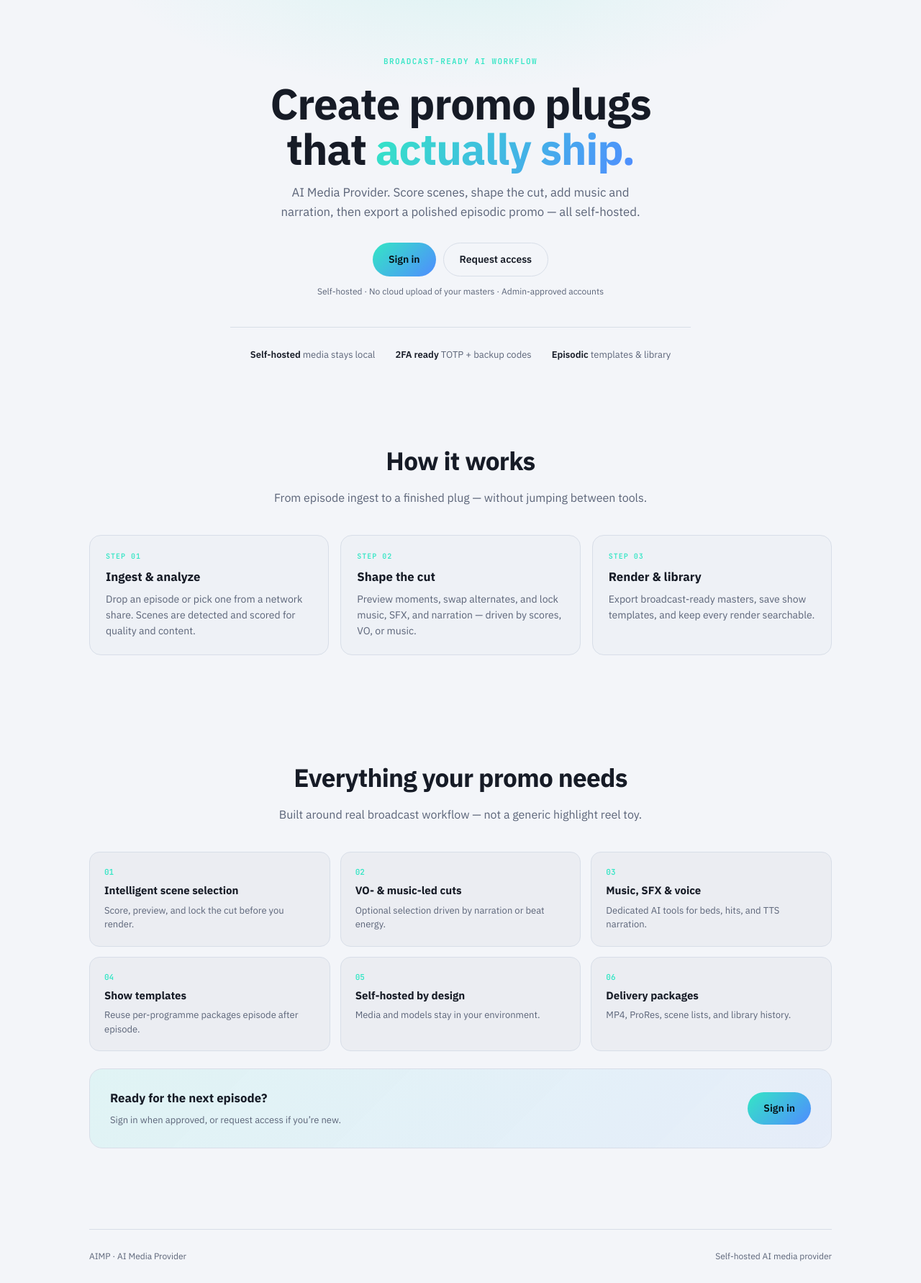
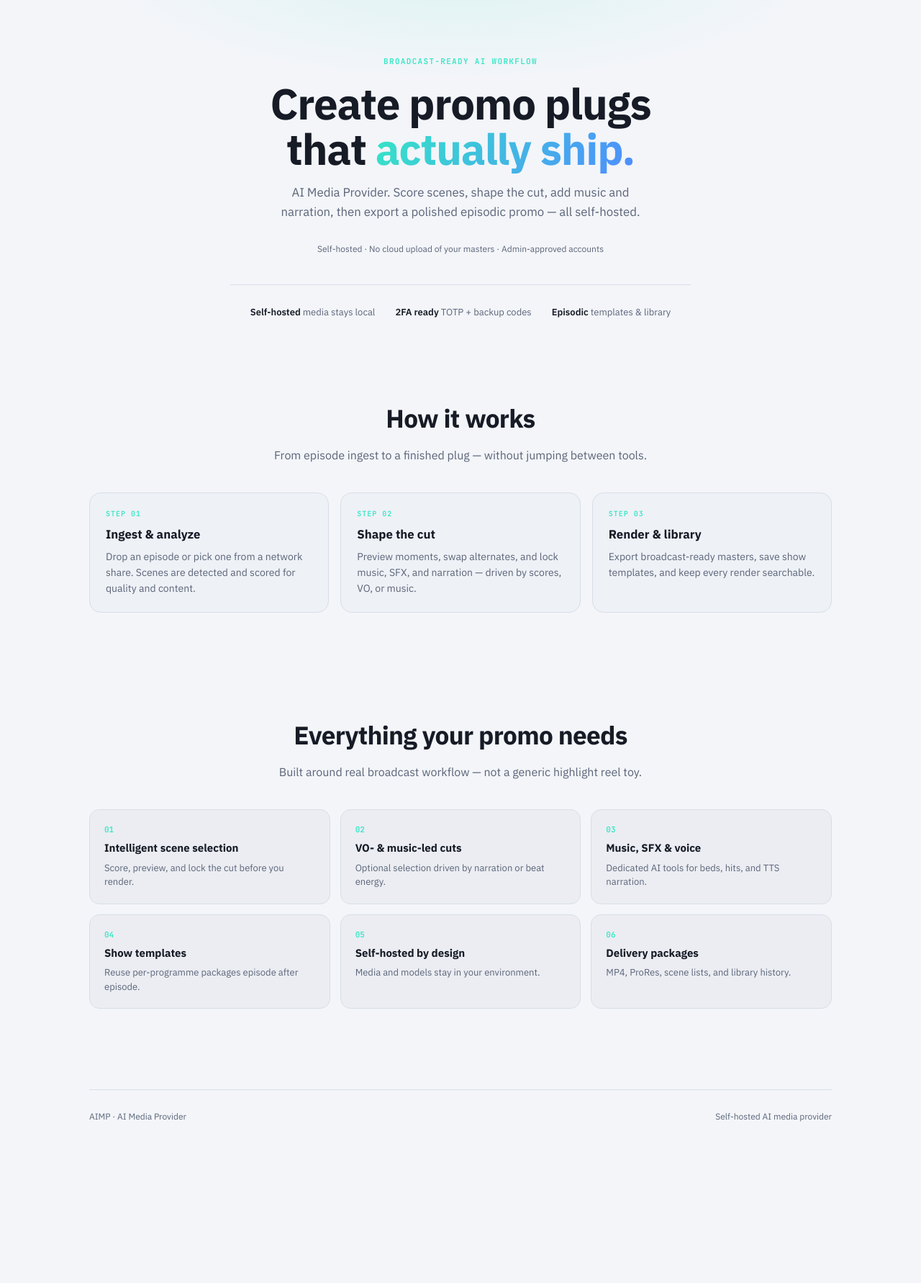
Before and after one commit to junleynes/eyan, a Flask app: page / in a window 1280 px wide. Shown: the part 76-1858 px from the top of the page at 72% size. After the commit the page ends 1634 px from the top, so only its background shows below. Run offline with Flask 3, Linux system fonts and the light colour scheme; parts of the project's set-up code (start-up, migrations or seed data) failed here and were passed over; some libraries are stand-ins or nearby versions.

Commit message:
Remove the duplicate Sign in / Request access buttons from the hero and bottom CTA band
Follow-up to the previous commit, which added Sign in / Request access
to the top nav but left the original hero-section buttons and the
bottom "Ready for the next episode?" band in place. Now the nav is the
only place these actions live.

Removed the hero's #authTriggers block (btnSignIn/btnRegister)
entirely. For the bottom band, removed the whole .cta-band section --
text and button together -- rather than just the button, since "Ready
for the next episode? Sign in when approved..." is text built
specifically around that action; leaving it with nothing to click would
read as a dead end, not a simplification. Removed the now-unused
.hero-ctas and .cta-band CSS rules along with the markup that used
them.

Caught a real dependency before it broke anything: openAuth()'s
active-state highlighting (which button looks "selected" while its
panel is open) referenced the removed elements by their exact IDs
(btnSignIn/btnRegister). Both lookups were already null-guarded so
nothing would have thrown -- it would have just silently stopped
highlighting anything, a quiet regression rather than a visible bug.
Redirected those two lookups to the nav buttons' IDs instead, so the
same visual feedback keeps working with the buttons that actually
exist now.

Deliberately left the small "Need an account? Request access" /
"Already approved? Sign in" links alone -- those live INSIDE the
open sign-in/register panels themselves, letting someone switch
between the two forms once a panel is already open. They're
functional UI within an open panel, not a second page-level copy of
the same call-to-action, so they were never what "the middle" or "the
bottom" was referring to.

Verified in a real browser: exactly one "Sign in" button and one
"Request access" button exist at the page level (the two additional
matches found by text search are confirmed to be the in-panel switch
links, not leftover duplicates), the nav's Sign in button still
correctly opens the sign-in dock, and a full-page screenshot shows no
orphaned gaps where the removed sections used to sit. Div balance
confirmed; no console errors; no tracebacks.

```diff
--- a/templates/landing.html
+++ b/templates/landing.html
@@ -103,9 +103,6 @@ button,input{font:inherit}
 .hero-lead{
   margin:0 auto 28px;max-width:34rem;
   font-size:1.05rem;color:var(--ink-soft);line-height:1.65
-}
-.hero-ctas{
-  display:flex;justify-content:center;flex-wrap:wrap;gap:10px;margin-bottom:12px
 }
 .btn{
   display:inline-flex;align-items:center;justify-content:center;gap:8px;
@@ -218,14 +215,6 @@ button,input{font:inherit}
 .feature h3{margin:0 0 6px;font-size:15px}
 .feature p{margin:0;font-size:13px;color:var(--ink-soft);line-height:1.5}
 
-.cta-band{
-  margin:24px 0 0;padding:28px;border-radius:18px;border:1px solid var(--line);
-  background:linear-gradient(135deg,color-mix(in srgb,var(--teal) 10%,transparent),color-mix(in srgb,var(--blue) 8%,transparent));
-  display:flex;align-items:center;justify-content:space-between;gap:16px;flex-wrap:wrap
-}
-.cta-band strong{display:block;font-size:1.05rem;margin-bottom:4px}
-.cta-band span{font-size:13px;color:var(--ink-soft)}
-
 footer{
   border-top:1px solid var(--line);padding:28px 0;margin-top:40px;
   display:flex;justify-content:space-between;flex-wrap:wrap;gap:10px;
@@ -258,11 +247,6 @@ footer{
     <div class="hero-kicker">Broadcast-ready AI workflow</div>
     <h1>Create promo plugs that <span>actually ship.</span></h1>
     <p class="hero-lead">{{ brand_tagline }}. Score scenes, shape the cut, add music and narration, then export a polished episodic promo — all self-hosted.</p>
-
-    <div class="hero-ctas" id="authTriggers">
-      <button type="button" class="btn btn-primary" id="btnSignIn" data-auth="signin">Sign in</button>
-      <button type="button" class="btn btn-ghost" id="btnRegister" data-auth="register">Request access</button>
-    </div>
     <p class="hero-note">Self-hosted · No cloud upload of your masters · Admin-approved accounts</p>
 
     {# ---- Sign in (hidden until CTA) ---- #}
@@ -367,13 +351,6 @@ footer{
       <article class="feature"><div class="num">05</div><h3>Self-hosted by design</h3><p>Media and models stay in your environment.</p></article>
       <article class="feature"><div class="num">06</div><h3>Delivery packages</h3><p>MP4, ProRes, scene lists, and library history.</p></article>
     </div>
-    <div class="cta-band">
-      <div>
-        <strong>Ready for the next episode?</strong>
-        <span>Sign in when approved, or request access if you’re new.</span>
-      </div>
-      <button type="button" class="btn btn-primary" data-auth="signin">Sign in</button>
-    </div>
   </section>
 
   <footer>
@@ -402,8 +379,8 @@ footer{
   function openAuth(which){
     var sign = document.getElementById('dock-signin');
     var reg = document.getElementById('dock-register');
-    var btnS = document.getElementById('btnSignIn');
-    var btnR = document.getElementById('btnRegister');
+    var btnS = document.getElementById('navBtnSignIn');
+    var btnR = document.getElementById('navBtnRegister');
     if(sign) sign.classList.toggle('open', which === 'signin');
     if(reg) reg.classList.toggle('open', which === 'register');
     if(btnS) btnS.classList.toggle('active', which === 'signin');
```
